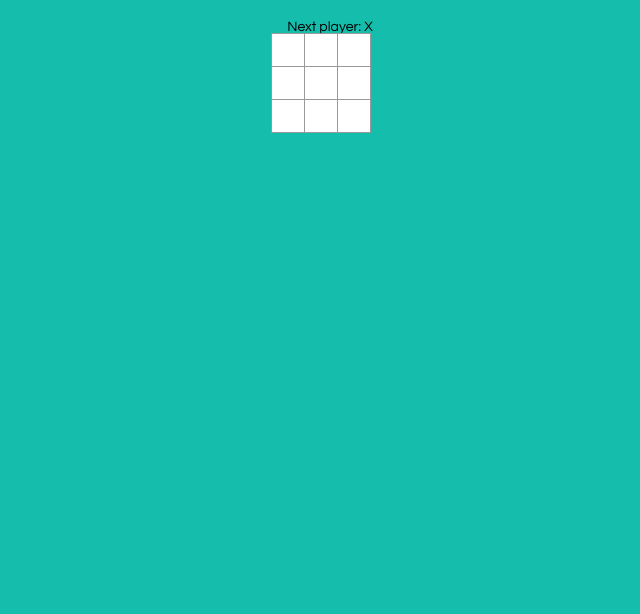
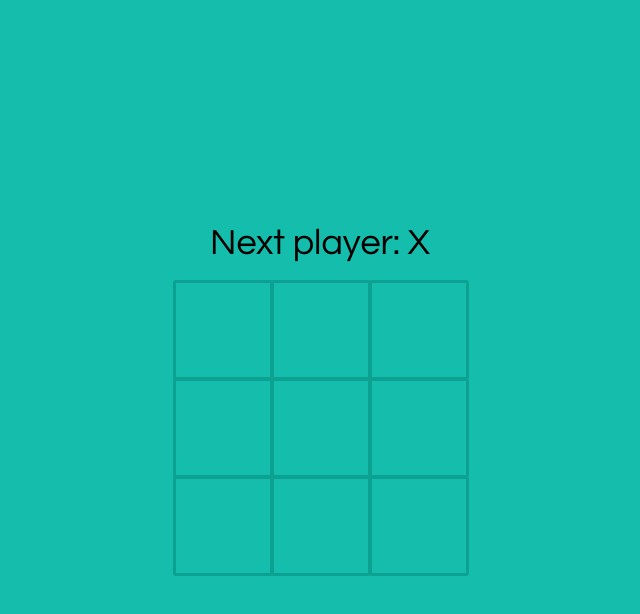
Before and after one commit to GugaGongadze/free-code-camp-projects, a React app in the folder Advanced Front End Development Projects/Tic Tac Toe/: page / in a window 1280 px wide. Shown: the whole page, without its empty margins (320-960 px from the left). Built offline with nearby package versions, Linux system fonts and the light colour scheme.

Commit message:
Updated layout

```diff
--- a/Advanced Front End Development Projects/Tic Tac Toe/src/index.css
+++ b/Advanced Front End Development Projects/Tic Tac Toe/src/index.css
@@ -1,37 +1,44 @@
+/* font-size: 10px;
+  background: url(http://i.imgur.com/b9r5sEL.jpg) bottom center;
+background-size: cover;
+
 body {
 	font: 14px 'Century Gothic', Futura, sans-serif;
-	margin: 20px;
 	background: #14bdac;
+} */
+
+html {
+	background: #14bdac;
+	background-size: cover;
+}
+body,
+html {
+	margin: 0;
+	padding: 0;
+	font: 1.5rem 'Century Gothic', Futura, sans-serif;
 }
 
 ol,
 ul {
 	padding-left: 30px;
 }
-
-.board-row:after {
-	clear: both;
-	content: '';
-	display: table;
-}
-
 .status {
-	margin-bottom: 10px;
+	margin-bottom: 20px;
 }
 
 .square {
-	background: #fff;
-	border: 1px solid #999;
+	background: #14bdac;
+	border: 3px solid #0da192;
+	border-radius: 3px;
 	float: left;
-	font-size: 24px;
-	font-weight: bold;
+	font-size: 50px;
 	line-height: 34px;
-	height: 34px;
-	margin-right: -1px;
-	margin-top: -1px;
+	height: 100px;
+	margin-right: -2px;
+	margin-top: -2px;
 	padding: 0;
 	text-align: center;
-	width: 34px;
+	width: 100px;
 }
 
 .square:focus {
@@ -47,8 +54,9 @@ ul {
 	flex-direction: column;
 	justify-content: center;
 	align-items: center;
+	height: 100vh;
 }
 
 .game-info {
-	margin-left: 20px;
+	margin-bottom: 20px;
 }
```
